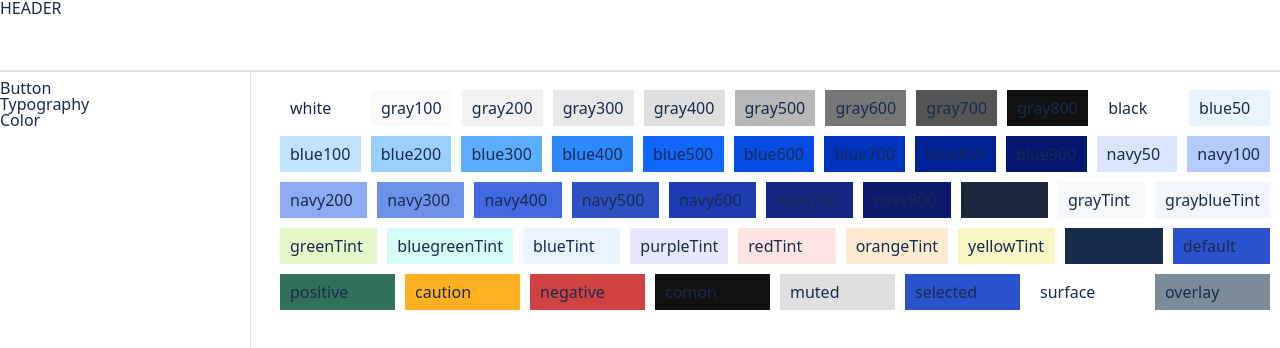
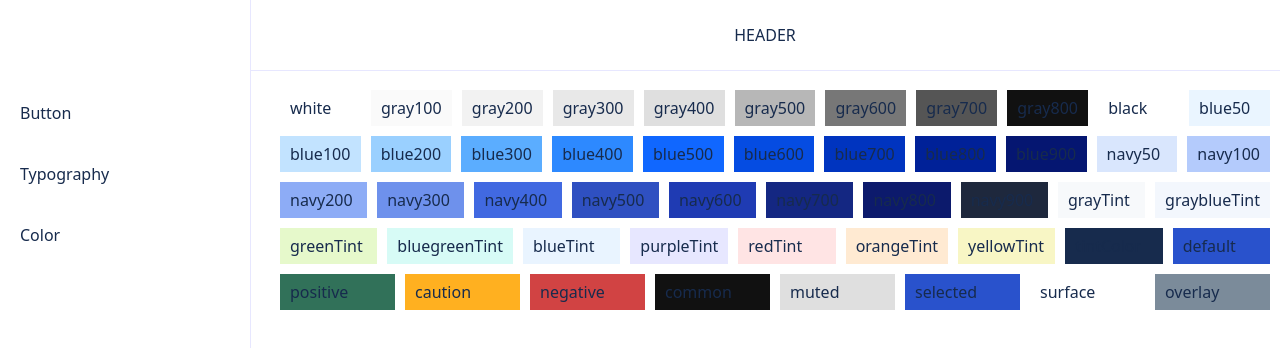
Before and after one commit to dongggggae/_hyun-design-system, a React (Vite) app: page /components/Colors in a window 1280 px wide. Shown: the top 348 px of the page. Built offline with nearby package versions, Linux system fonts and the light colour scheme.

Commit message:
컬러 네임 변경 + 스타일 수정

```diff
--- a/src/assets/app.css
+++ b/src/assets/app.css
@@ -1,9 +1,37 @@
 /* app.css */
 .Sidebar {
-  position: fixed !important;
-  border-color: #091e4224 !important;
-  top: 70px;
+  position: fixed;
+  top: 0;
   bottom: 0;
   left: 0;
-  z-index: 9;
+  z-index: 99;
 }
+
+.p-40 {
+  padding: 40px;
+}
+
+.HeaderInner {
+  display: flex;
+  align-items: center;
+  justify-content: center;
+  padding: 0 40px;
+  height: 100%;
+}
+
+.Sidebar nav {
+  height: 100%;
+}
+
+.Sidebar ul {
+  display: flex;
+  flex-direction: column;
+  height: 100%;
+  gap: 15px;
+}
+
+.Sidebar ul li {
+  display: flex;
+  align-items: center;
+  padding: 15px 0 15px 20px;
+}
--- a/src/components/layout/Header.jsx
+++ b/src/components/layout/Header.jsx
@@ -1,12 +1,14 @@
 import styled from '@emotion/styled';
+import { defaultTheme } from '../../themes';
 
 const StyledHeader = styled.header`
   position: fixed;
   top: 0;
-  width: 100%;
+  width: calc(100% - 250px);
   height: 70px;
+  margin-left: 250px;
   background-color: #ffffff;
-  border-bottom: 2px solid #091e4224;
+  border-bottom: 1px solid ${defaultTheme.colors.purpleTint};
   z-index: 99;
 `;
 
--- a/src/themes/default/tokens/colors.js
+++ b/src/themes/default/tokens/colors.js
@@ -57,7 +57,7 @@ const colorScales = {
 const colors = {
   ...colorScales,
 
-  comon: colorScales.gray800,
+  common: colorScales.gray800,
   muted: colorScales.gray400,
   selected: colorScales.default,
   surface: colorScales.white,
```
